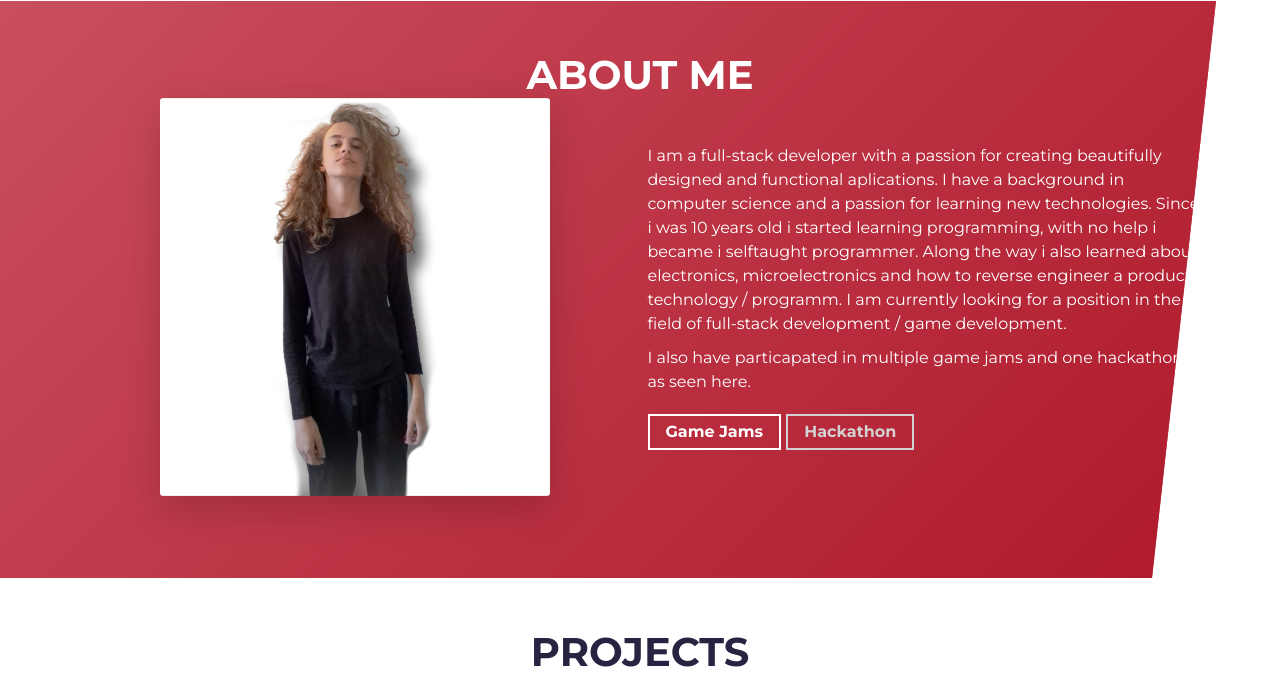
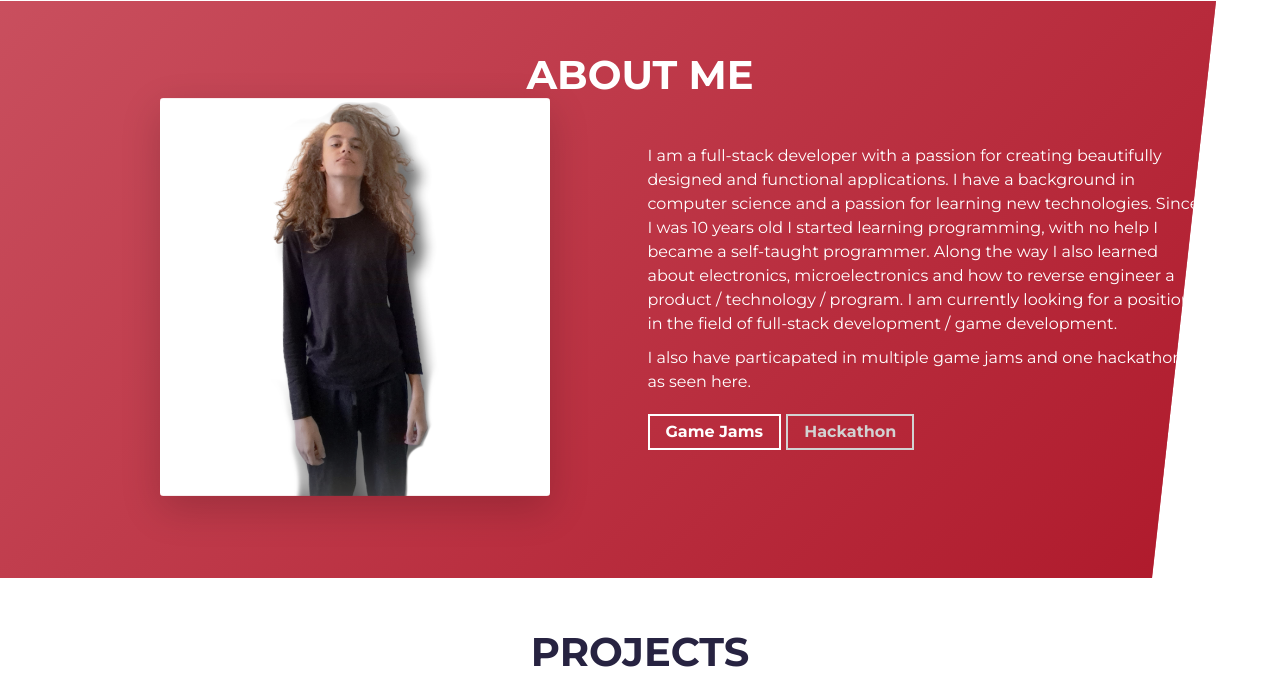
Before and after one commit to Elektroney/Portfolio, a website built with Parcel: page src/index.html in a window 1280 px wide. Shown: the part 799-1498 px from the top of the page. Built offline with nearby package versions, Linux system fonts and the light colour scheme.

Commit message:
grammatic

```diff
--- a/src/index.html
+++ b/src/index.html
@@ -68,12 +68,12 @@
           <div class="col-md-6 col-sm-12">
             <div class="about-wrapper__info load-hidden">
               <p class="about-wrapper__info-text">
-                I am a full-stack developer with a passion for creating
-                beautifully designed and functional aplications. I have a background in
-                computer science and a passion for learning new technologies.
-                Since i was 10 years old i started learning programming, with no help i became i selftaught programmer.
-                Along the way i also learned about electronics, microelectronics and how to reverse engineer a product / technology / programm.
-                I am currently looking for a position in the field of full-stack development / game development.
+              I am a full-stack developer with a passion for creating
+              beautifully designed and functional applications. I have a background in
+              computer science and a passion for learning new technologies.
+              Since I was 10 years old I started learning programming, with no help I became a self-taught programmer.
+              Along the way I also learned about electronics, microelectronics and how to reverse engineer a product / technology / program.
+              I am currently looking for a position in the field of full-stack development / game development.
 
               </p>
               <p class="about-wrapper__info-text">
```
